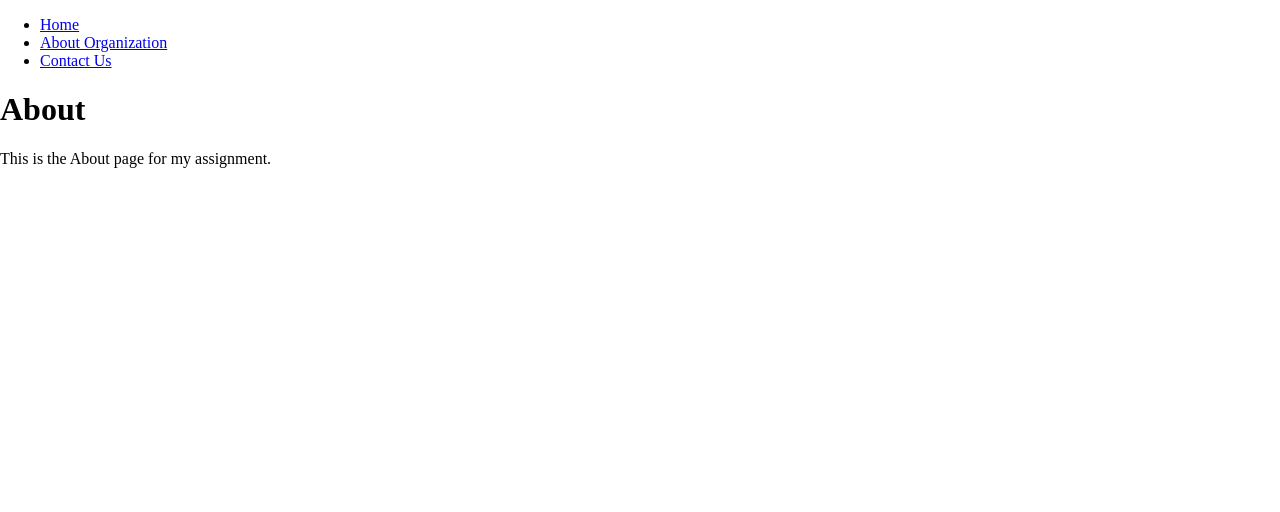
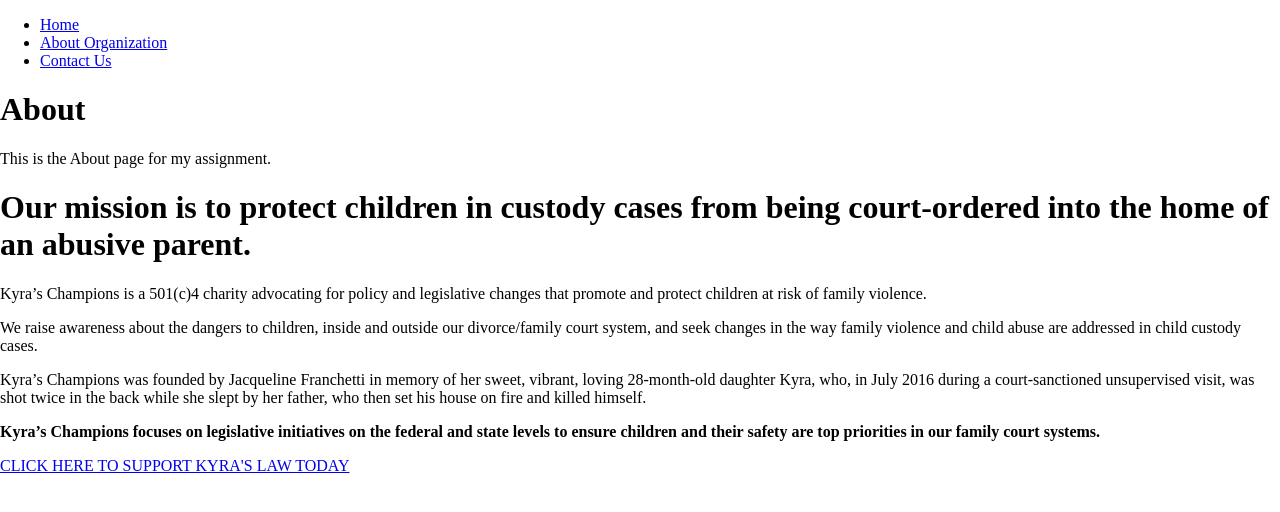
Before and after one commit to Catman15207/Kyra-s-Champions, a React (Create React App) app: page /about in a window 1280 px wide. Shown: the top 512 px of the page. Built offline with nearby package versions, Linux system fonts and the light colour scheme.

Commit message:
Enhance About page with Kyra’s Champions details
Added detailed information about Kyra’s Champions and its mission to protect children in custody cases.

```diff
--- a/src/pages/About.js
+++ b/src/pages/About.js
@@ -3,6 +3,44 @@ export default function About() {
     <div>
       <h1>About</h1>
       <p>This is the About page for my assignment.</p>
+
+      <h1>
+        Our mission is to protect children in custody cases from being
+        court-ordered into the home of an abusive parent.
+      </h1>
+
+      <p>
+        Kyra’s Champions is a 501(c)4 charity advocating for policy and
+        legislative changes that promote and protect children at risk
+        of family violence.
+      </p>
+
+      <p>
+        We raise awareness about the dangers to children, inside and
+        outside our divorce/family court system, and seek changes in
+        the way family violence and child abuse are addressed in child
+        custody cases.
+      </p>
+
+      <p>
+        Kyra’s Champions was founded by Jacqueline Franchetti in memory
+        of her sweet, vibrant, loving 28-month-old daughter Kyra, who,
+        in July 2016 during a court-sanctioned unsupervised visit, was
+        shot twice in the back while she slept by her father, who then
+        set his house on fire and killed himself.
+      </p>
+
+      <p>
+        <strong>
+          Kyra’s Champions focuses on legislative initiatives on the
+          federal and state levels to ensure children and their safety
+          are top priorities in our family court systems.
+        </strong>
+      </p>
+
+      <p>
+        <a href="#">CLICK HERE TO SUPPORT KYRA'S LAW TODAY</a>
+      </p>
     </div>
   );
 }
```
